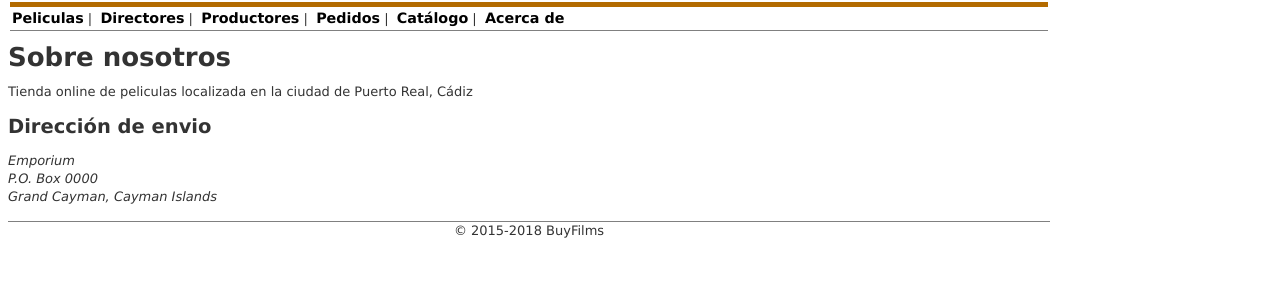
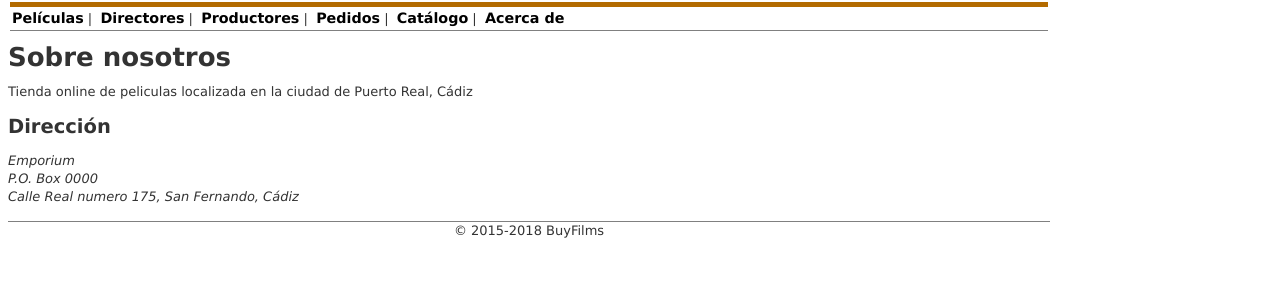
Before and after one commit to patriciouca/eshop2, a Rails app: page / in a window 1280 px wide. Shown: the part 62-362 px from the top of the page. Run offline with Rails 7, Linux system fonts and the light colour scheme; style sheets or scripts are compiled from the project's sources; parts of the project's set-up code (start-up, migrations or seed data) failed here and were passed over; some libraries are stand-ins or nearby versions.

Commit message:
Add files via upload

```diff
--- a/app/views/about/index.html.erb
+++ b/app/views/about/index.html.erb
@@ -1,7 +1,7 @@
 <p>Tienda online de peliculas localizada en la ciudad de Puerto Real, Cádiz</p>
-<h2>Dirección de envio</h2>
+<h2>Dirección</h2>
 <address>
 Emporium<br/>
 P.O. Box 0000<br/>
-Grand Cayman, Cayman Islands<br/>
+Calle Real numero 175, San Fernando, Cádiz<br/>
 </address>
--- /dev/null
+++ b/app/views/admin/movie/create.html.erb
@@ -0,0 +1,2 @@
+<h1>Admin::Movie#create</h1>
+<p>Find me in app/views/admin/movie/create.html.erb</p>
--- /dev/null
+++ b/app/views/admin/movie/destroy.html.erb
@@ -0,0 +1,2 @@
+<h1>Admin::Movie#destroy</h1>
+<p>Find me in app/views/admin/movie/destroy.html.erb</p>
--- /dev/null
+++ b/app/views/admin/movie/update.html.erb
@@ -0,0 +1,2 @@
+<h1>Admin::Movie#update</h1>
+<p>Find me in app/views/admin/movie/update.html.erb</p>
--- a/app/views/layouts/application.html.erb
+++ b/app/views/layouts/application.html.erb
@@ -16,7 +16,7 @@
 
   <div id="menu">
     <ul>
-      <li><a href="/admin/movie">Peliculas</a>&nbsp;|&nbsp;</li>
+      <li><a href="/admin/movie">Películas</a>&nbsp;|&nbsp;</li>
       <li><a href="/admin/director">Directores</a>&nbsp;|&nbsp;</li>
       <li><a href="/admin/producer">Productores</a>&nbsp;|&nbsp;</li>
       <li><a href="/admin/order">Pedidos</a>&nbsp;|&nbsp;</li>
```
Also changed, not shown: 2 other files.
